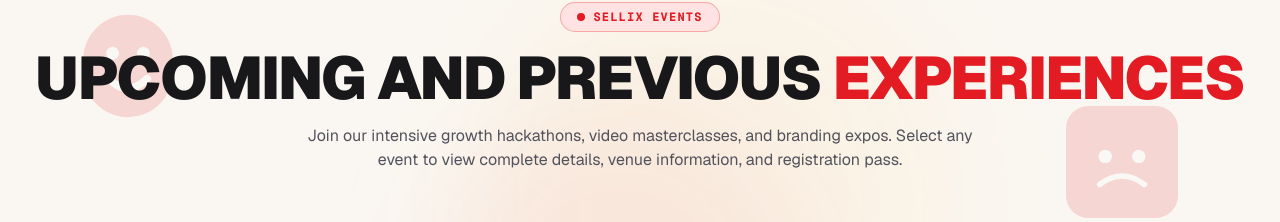
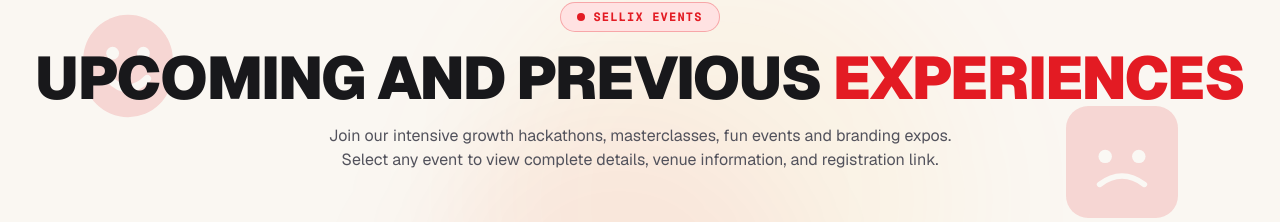
Before and after one commit to dakshnarwaria/sellix.muj, a Next.js app: page /events in a window 1280 px wide. Shown: the part 94-316 px from the top of the page. Built offline with nearby package versions, Linux system fonts and the light colour scheme.

Commit message:
Fix typo in event

```diff
--- a/app/events/page.tsx
+++ b/app/events/page.tsx
@@ -38,7 +38,7 @@
         </motion.h1>
 
         <p className="max-w-2xl mx-auto text-sm sm:text-base text-zinc-600 dark:text-zinc-400">
-          Join our intensive growth hackathons, video masterclasses, and branding expos. Select any event to view complete details, venue information, and registration pass.
+          Join our intensive growth hackathons, masterclasses, fun events and branding expos. Select any event to view complete details, venue information, and registration link.
         </p>
       </section>
 
```
